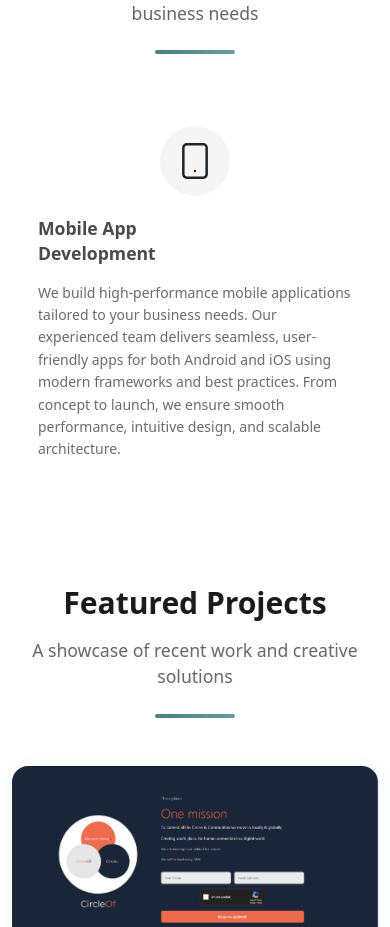
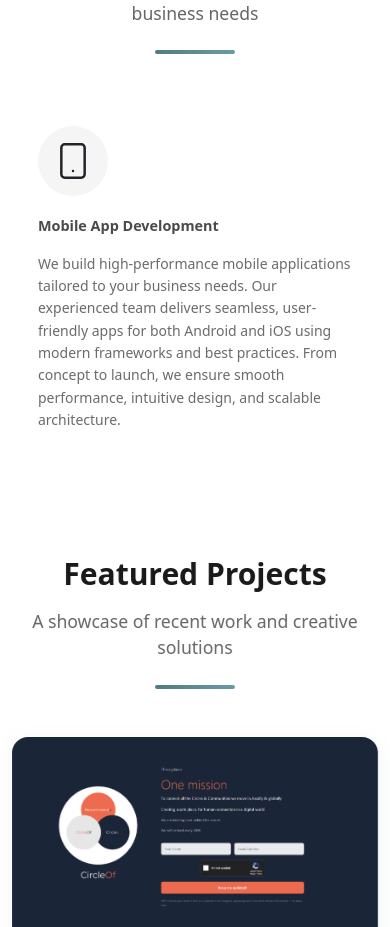
Before and after one commit to Abdulwasey97/Portfolio-Website, a Vue app: page / in a window 390 px wide. Shown: the part 1807-2734 px from the top of the page. Built offline with nearby package versions, Linux system fonts and the light colour scheme.

Commit message:
Update the services section

```diff
--- a/src/components/ServicesSection.vue
+++ b/src/components/ServicesSection.vue
@@ -20,7 +20,7 @@
                 <div class="icon-wrapper">
                   <div v-html="service.icon"></div>
                 </div>
-                <h3 class="service-title" v-html="service.title"></h3>
+                <h3 class="service-title" v-html="service.title.replace(/<br\s*\/?>/gi, ' ')"></h3>
                 <p class="service-description">
                   {{ service.description }}
                 </p>
@@ -183,7 +183,7 @@ const breakpoints = {
   display: flex;
   align-items: center;
   justify-content: center;
-  margin: 0 auto 2rem auto;
+  margin: 0 0 2rem 0;
   transition: all 0.3s ease;
 }
 
@@ -202,12 +202,13 @@ const breakpoints = {
 }
 
 .service-title {
-  font-size: 1.35rem;
+  font-size: 1.1rem;
   font-weight: 700;
   color: #4a4a4a;
   margin-bottom: 1.5rem;
   text-align: left;
   line-height: 1.4;
+  white-space: nowrap;
 }
 
 .service-description {
@@ -258,6 +259,7 @@ const breakpoints = {
     width: 80px;
     height: 80px;
     margin-bottom: 1.75rem;
+    margin-left: 0;
   }
 
   .icon-wrapper svg {
@@ -266,8 +268,9 @@ const breakpoints = {
   }
 
   .service-title {
-    font-size: 1.25rem;
+    font-size: 1rem;
     margin-bottom: 1.25rem;
+    white-space: nowrap;
   }
 
   .service-description {
@@ -314,6 +317,7 @@ const breakpoints = {
     width: 75px;
     height: 75px;
     margin-bottom: 1.5rem;
+    margin-left: 0;
   }
 
   .icon-wrapper svg {
@@ -322,8 +326,9 @@ const breakpoints = {
   }
 
   .service-title {
-    font-size: 1.2rem;
+    font-size: 0.95rem;
     margin-bottom: 1.25rem;
+    white-space: nowrap;
   }
 
   .service-description {
@@ -364,6 +369,7 @@ const breakpoints = {
     width: 70px;
     height: 70px;
     margin-bottom: 1.25rem;
+    margin-left: 0;
   }
 
   .icon-wrapper svg {
@@ -372,8 +378,9 @@ const breakpoints = {
   }
 
   .service-title {
-    font-size: 1.1rem;
+    font-size: 0.9rem;
     margin-bottom: 1rem;
+    white-space: nowrap;
   }
 
   .service-description {
--- a/src/views/AboutUs.vue
+++ b/src/views/AboutUs.vue
@@ -18,11 +18,13 @@
           <div class="col-lg-6 mb-4 mb-lg-0">
             <h2 class="section-heading">Our Mission</h2>
             <p class="section-text">
-              At CodeWorld360, our mission is to transform the way people and businesses interact with
-              technology. We strive to make every process, service, and experience fully digital, seamless, and
-              efficient. By leveraging innovation, smart solutions, and cutting-edge technology, we aim to empower our
-              clients to achieve more, connect better, and operate smarter in an increasingly digital world.
-            </p>
+              At CodeWorld360, our mission is to transform the way people and businesses interact with technology. We
+              strive to make every process, service, and experience fully digital, seamless, and efficient.
+            </p>  <p class="section-text">
+              We are committed to building intelligent digital ecosystems that simplify complex workflows, enhance user
+              experiences, and accelerate business growth. Our focus is not just on delivering solutions, but on
+              crafting future-ready platforms that adapt, scale, and evolve with our clients’ needs.
+              </p>
 
           </div>
           <div class="col-lg-6">
@@ -32,7 +34,7 @@
                 <div class="overlay-gradient"></div>
                 <div class="overlay-pattern"></div>
                 <div class="overlay-content">
-                  <div class="overlay-icon">✨</div>
+
                   <h3 class="overlay-title">Our Mission</h3>
                   <p class="overlay-text">Transforming Digital Experiences</p>
                 </div>
@@ -284,12 +286,10 @@ onMounted(() => {
   left: 0;
   right: 0;
   bottom: 0;
-  background: linear-gradient(
-    135deg,
-    rgba(79, 124, 130, 0.75) 0%,
-    rgba(106, 156, 163, 0.65) 50%,
-    rgba(79, 124, 130, 0.85) 100%
-  );
+  background: linear-gradient(135deg,
+      rgba(79, 124, 130, 0.75) 0%,
+      rgba(106, 156, 163, 0.65) 50%,
+      rgba(79, 124, 130, 0.85) 100%);
   opacity: 0;
   transition: opacity 0.4s cubic-bezier(0.4, 0, 0.2, 1);
 }
@@ -323,9 +323,12 @@ onMounted(() => {
 }
 
 @keyframes float {
-  0%, 100% {
+
+  0%,
+  100% {
     transform: translateY(0px);
   }
+
   50% {
     transform: translateY(-10px);
   }
```
